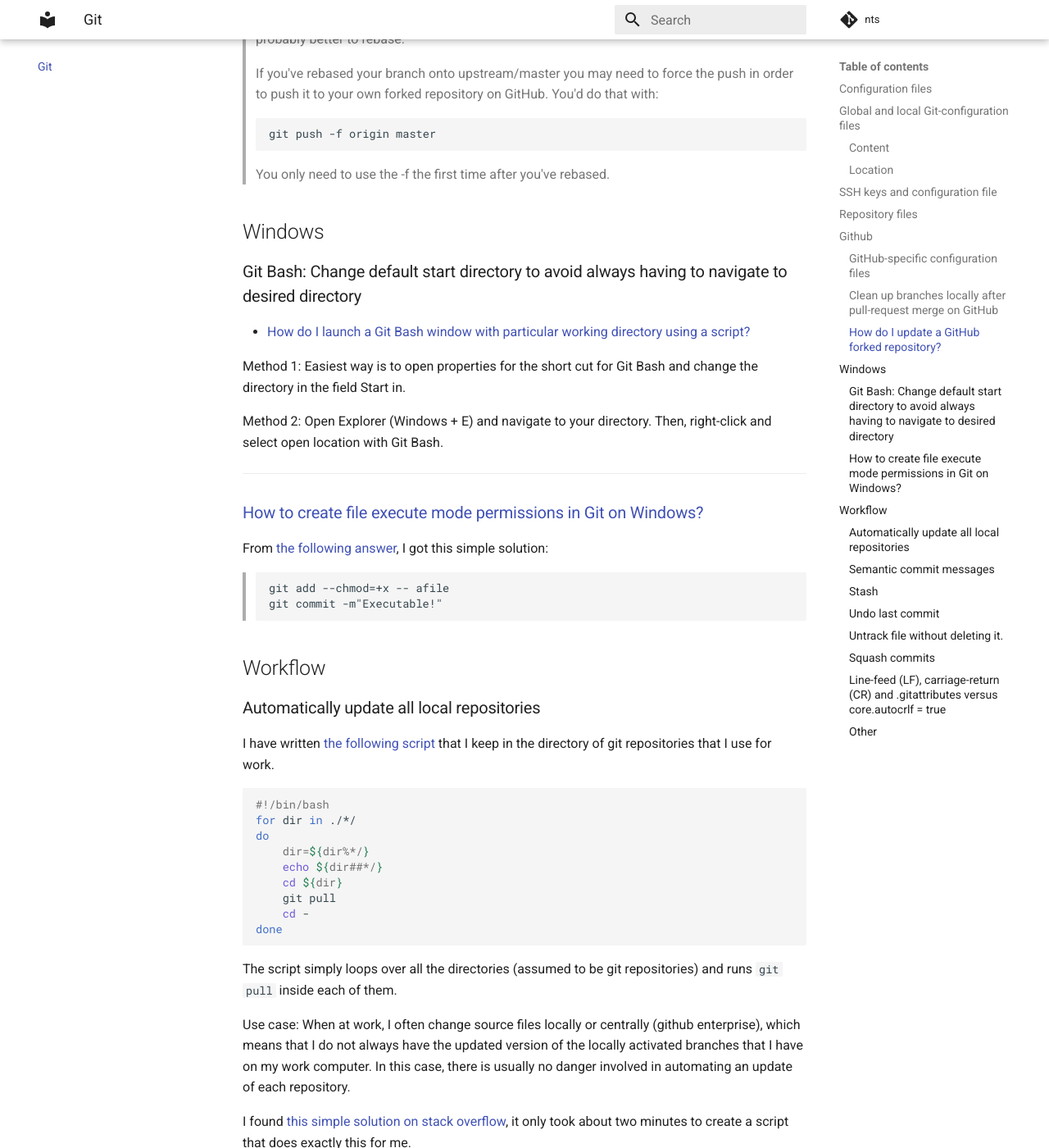
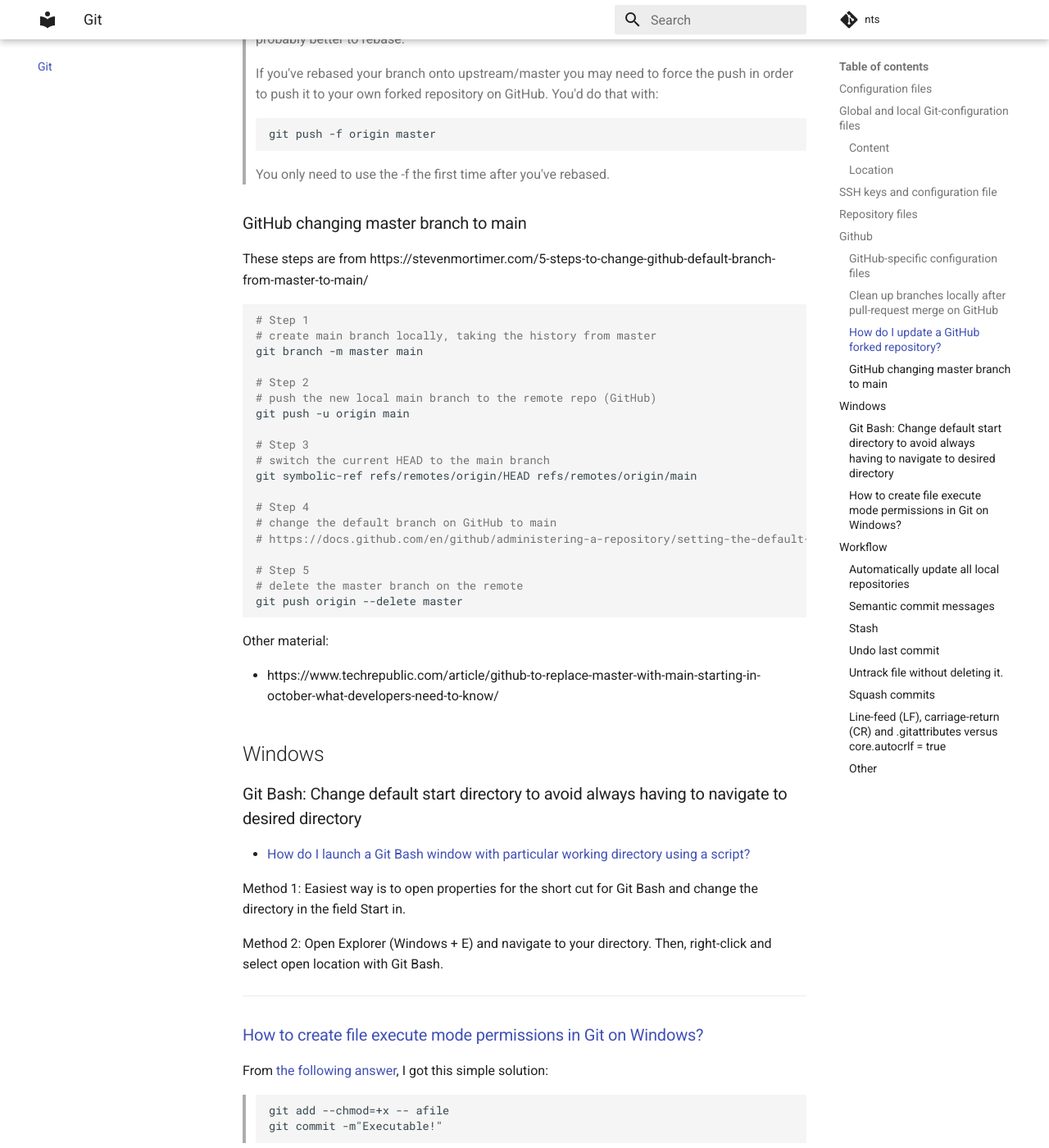
Before and after one commit to xidus/nts, an MkDocs documentation site: the page built from docs/git.md, in a window 1280 px wide and 1400 px high, scrolled down 2024 px. Shown: the whole window at 82% size. Built offline with MkDocs 1.6.1 and Material for MkDocs 9.7.7, drawn with Linux system fonts in a browser that asks for light colours; comment, search, counter and statistics services are not loaded.

Commit message:
docs: Add github steps to change from master to main branch.

````diff
--- a/docs/git.md
+++ b/docs/git.md
@@ -80,6 +80,36 @@ Based on [this site][clean-local-branches], I ended up doing the following:
 > ```
 >
 > You only need to use the -f the first time after you've rebased.
+
+### GitHub changing master branch to main
+
+These steps are from https://stevenmortimer.com/5-steps-to-change-github-default-branch-from-master-to-main/
+
+```sh
+# Step 1
+# create main branch locally, taking the history from master
+git branch -m master main
+
+# Step 2
+# push the new local main branch to the remote repo (GitHub)
+git push -u origin main
+
+# Step 3
+# switch the current HEAD to the main branch
+git symbolic-ref refs/remotes/origin/HEAD refs/remotes/origin/main
+
+# Step 4
+# change the default branch on GitHub to main
+# https://docs.github.com/en/github/administering-a-repository/setting-the-default-branch
+
+# Step 5
+# delete the master branch on the remote
+git push origin --delete master
+```
+
+Other material:
+
+* https://www.techrepublic.com/article/github-to-replace-master-with-main-starting-in-october-what-developers-need-to-know/
 
 
 ## Windows
````
